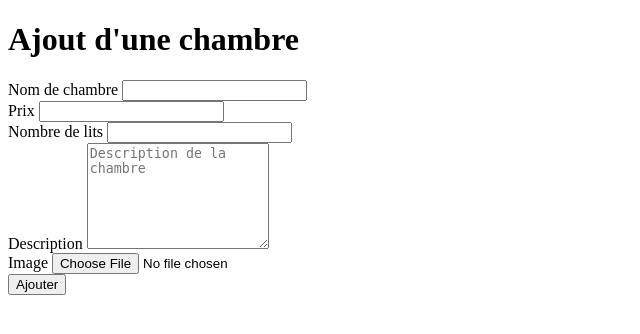
After one commit to besuper/ProjetTechno2Hotel, a PHP site: page /admin/pages/ajout_chambre.php in a window 1280 px wide. The commit adds this page. Shown: the top 334 px of the page, without its empty margins (0-640 px from the left). Run offline with PHP 8.4, Linux system fonts and the light colour scheme.

Commit message:
Ajout de ajout chambre

```diff
--- a/admin/lib/css/custom.css
+++ b/admin/lib/css/custom.css
@@ -1,3 +1,7 @@
 .pointer {
     cursor: pointer;
 }
+
+#gl_image_chambre {
+    max-width: 300px;
+}
--- /dev/null
+++ b/admin/pages/ajout_chambre.php
@@ -0,0 +1,131 @@
+<?php
+
+$errors = [];
+
+if (isset($_POST["submit"])) {
+	extract($_POST);
+
+	if (empty($nom)) {
+		$errors["nom"] = "Le champ nom ne peut pas être vide!";
+	}
+
+	if (empty($prix)) {
+		$errors["prix"] = "Le prix ne peut pas être vide!";
+	}
+
+	if (empty($lits)) {
+		$errors["lits"] = "Iniquez le nombre de lits";
+	}
+
+	if (empty($description)) {
+		$errors["description"] = "La description ne peut pas être vide!";
+	}
+
+	$check = getimagesize($_FILES["image"]["tmp_name"]);
+
+	if (!$check) {
+		$errors["image"] = "Erreur lors de l'upload de l'image";
+	}
+
+	$target_dir = "./images/";
+	$target_file = $target_dir . basename($_FILES["image"]["name"]);
+
+	if (file_exists($target_file)) {
+		$errors["image"] = "Cette image éxiste déjà";
+	}
+
+	if (empty($errors)) {
+		// tout les champs sont vérifié
+
+		$cnx = Connexion::getInstance($dsn, $user, $pass);
+
+		$fl = new ChambreBD($cnx);
+		$fl->hydrate(array(
+			"nom" => $nom,
+            "prix" => $prix,
+            "lit" => $lits,
+            "description" => $description,
+            "image" => $_FILES["image"]["name"]
+		));
+
+		$executed = $fl->insert();
+
+        if($executed) {
+			if (move_uploaded_file($_FILES["image"]["tmp_name"], $target_file)) {
+				// tout est ok
+                header("Location: ./index.php?page=chambres.php");
+			} else {
+				$errors["global"] = "Impossible d'upload l'image";
+			}
+        }else {
+            $errors["global"] = "Impossible d'ajouter la nouvelle chambre";
+        }
+	}
+}
+
+?>
+<!doctype html>
+<html lang="en">
+<head>
+    <meta charset="UTF-8">
+    <meta name="viewport"
+          content="width=device-width, user-scalable=no, initial-scale=1.0, maximum-scale=1.0, minimum-scale=1.0">
+    <meta http-equiv="X-UA-Compatible" content="ie=edge">
+    <title>Admin - Ajout chambre</title>
+</head>
+<body>
+<div class="container-fluid">
+    <h1>Ajout d'une chambre</h1>
+
+    <form method="POST" enctype="multipart/form-data">
+        <div class="row">
+            <div class="col-6">
+                <label for="nom" class="form-label">Nom de chambre</label>
+                <input type="text" class="form-control" id="nom" name="nom">
+
+                <div id="error" class="form-text text-danger"><?php echo isset($errors["nom"]) ? $errors["nom"] : ''; ?></div>
+            </div>
+        </div>
+
+        <div class="row mt-4">
+            <div class="col-3">
+                <label for="prix" class="form-label">Prix</label>
+                <input type="number" min="0" class="form-control" id="prix" name="prix">
+
+                <div id="error" class="form-text text-danger"><?php echo isset($errors["prix"]) ? $errors["prix"] : ''; ?></div>
+            </div>
+
+            <div class="col-3">
+                <label for="lits" class="form-label">Nombre de lits</label>
+                <input type="number" min="0" class="form-control" id="lits" name="lits">
+
+                <div id="error" class="form-text text-danger"><?php echo isset($errors["lits"]) ? $errors["lits"] : ''; ?></div>
+            </div>
+        </div>
+
+        <div class="row mt-4">
+            <div class="col-6">
+                <label for="description" class="form-label">Description</label>
+                <textarea class="form-control" placeholder="Description de la chambre" name="description"
+                          id="description" style="height: 100px"></textarea>
+
+                <div id="error" class="form-text text-danger"><?php echo isset($errors["description"]) ? $errors["description"] : ''; ?></div>
+            </div>
+        </div>
+
+        <div class="row mt-4">
+            <div class="col-4">
+                <label for="image" class="form-label">Image</label>
+                <input class="form-control" type="file" name="image" id="image">
+
+                <div id="error" class="form-text text-danger"><?php echo isset($errors["image"]) ? $errors["image"] : ''; ?></div>
+            </div>
+        </div>
+
+        <div id="error" class="form-text text-danger mt-4"><?php echo isset($errors["global"]) ? $errors["global"] : ''; ?></div>
+
+        <button type="submit" class="btn btn-primary mt-4" name="submit">Ajouter</button>
+    </form>
+</div>
+</body>
+</html>
--- a/admin/pages/chambres.php
+++ b/admin/pages/chambres.php
@@ -13,7 +13,7 @@ $nbr = count($chambres);
                 <input type="text" class="form-control" id="filter" placeholder="Filtrer"/>
             </p>
 
-            <button class="btn btn-primary">Ajouter chambre</button>
+            <a class="btn btn-primary" href="index.php?page=ajout_chambre.php">Ajouter chambre</a>
 
             <table class="table table-striped">
                 <thead>
```
Also changed, not shown: admin/lib/js/gestion_chambres.js (+10 -11 lines), admin/lib/php/classes/ChambreBD.class.php (+18 -0 lines), admin/images/chien.png (added).
